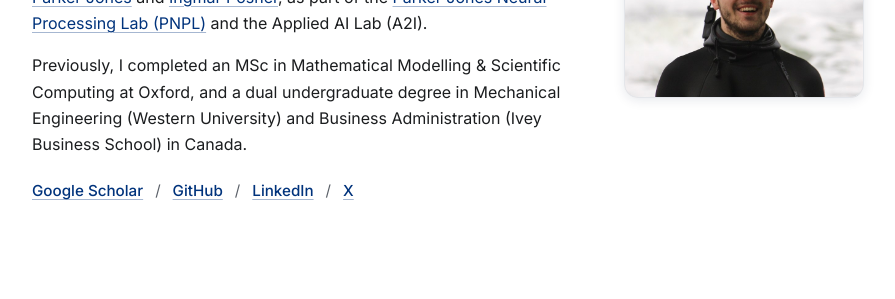
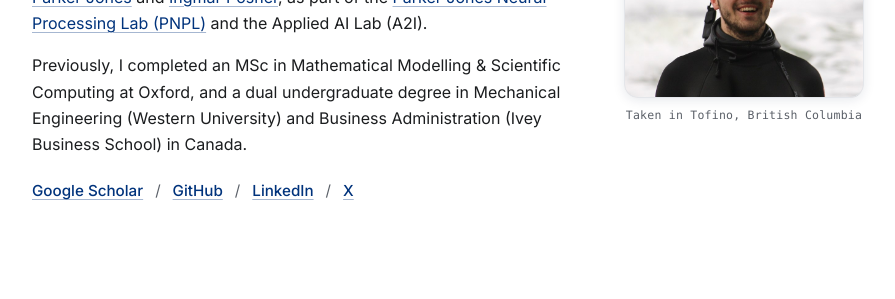
Before and after one commit to benballyk/benballyk.github.io, a Jekyll site: the page built from index.html, in a window 1280 px wide and 1400 px high. Shown: the part 223-522 px from the top of the window, without its empty margins (192-1087 px from the left). Built offline with Jekyll 4.4.1, drawn with Linux system fonts in a browser that asks for light colours; some of the changed text lies outside the part shown.

Commit message:
added captions

```diff
--- a/assets/css/style.css
+++ b/assets/css/style.css
@@ -158,6 +158,16 @@ summary:focus-visible {
   display: block;
   outline: 1px solid var(--border);
   outline-offset: -1px;
+}
+
+.photo-caption {
+  margin: 0.55rem 0 0;
+  color: var(--muted);
+  font-family: var(--font-mono);
+  font-size: 0.72rem;
+  letter-spacing: 0.02em;
+  line-height: 1.4;
+  text-align: center;
 }
 
 .hero h1 {
--- a/index.html
+++ b/index.html
@@ -31,6 +31,7 @@ description: "Personal website of Benjamin Ballyk, PhD student in Engineering Sc
     </div>
     <div class="hero-photo">
       <img src="/assets/img/ben-ballyk.jpg" alt="Benjamin Ballyk laughing on a beach in a wetsuit, balancing a surfboard on his head">
+      <p class="photo-caption">Taken in Tofino, British Columbia</p>
     </div>
   </header>
 
```
Also changed, not shown: _data/news.yml (+5 -5 lines).
